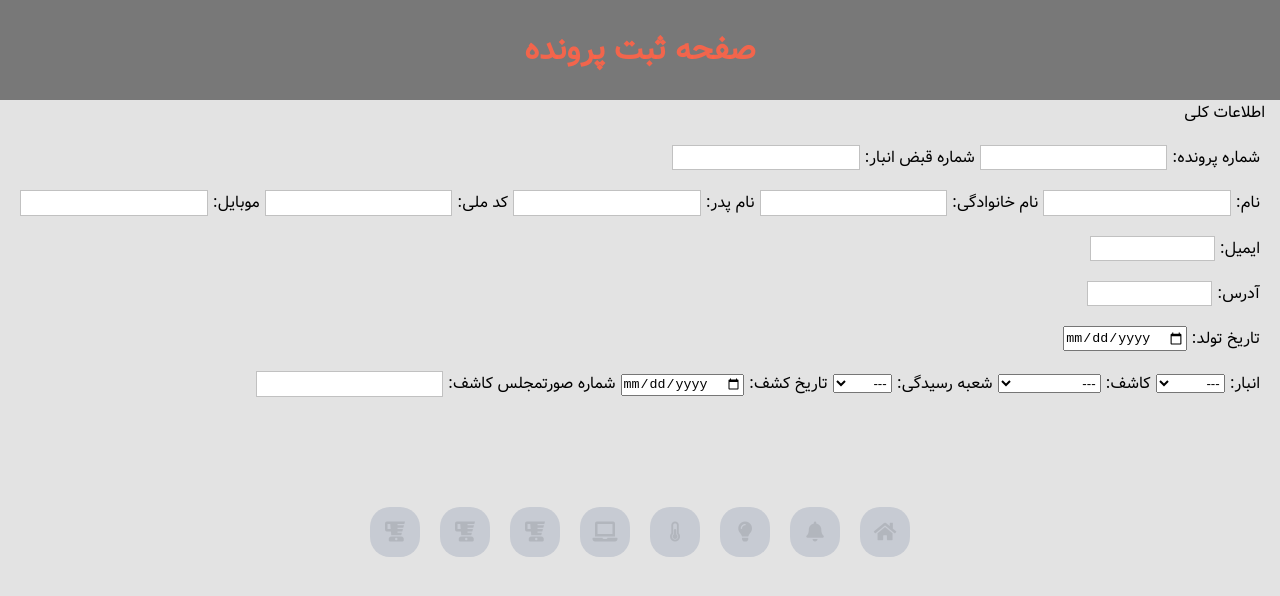
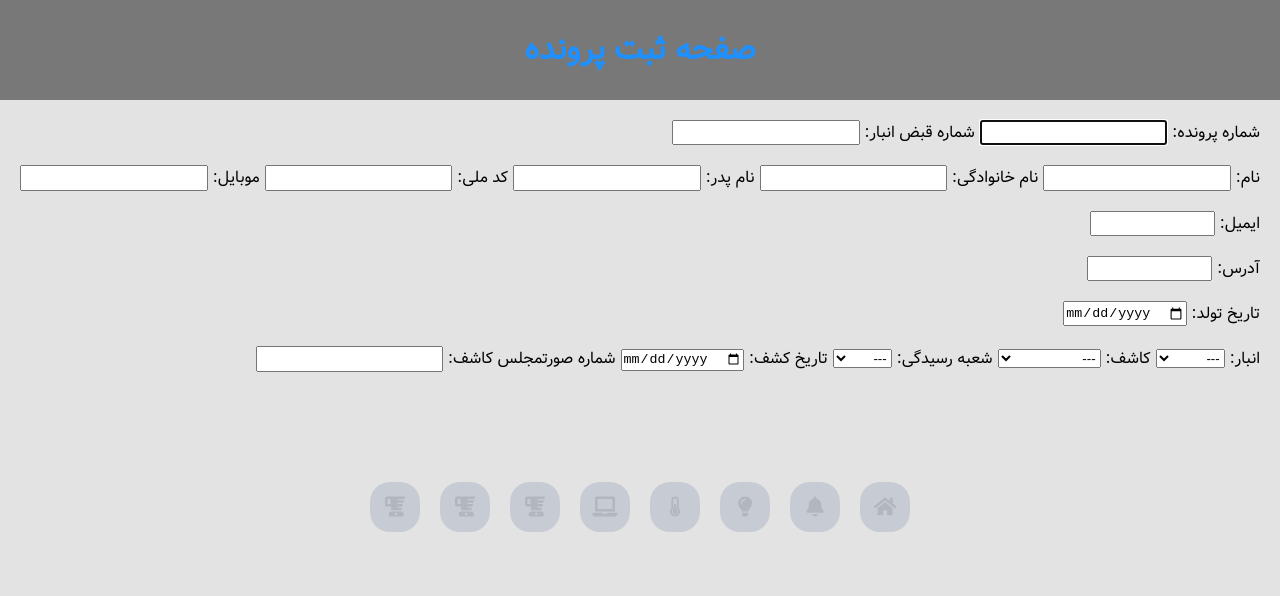
Before and after one commit to fars-co/test, a plain HTML site: page register-document2.html in a window 1280 px wide. Drawn offline with Linux system fonts and the light colour scheme; files whose address does not match are found by name.

Commit message:
add-register-page2-edit

```diff
--- a/css/register2.css
+++ b/css/register2.css
@@ -39,7 +39,7 @@ label {
 h1 {
   width: 100%;
   text-align: center;
-  color: rgba(255, 99, 71, 0.9);
+  color: dodgerblue;
 }
 .header {
   width: 100%;
@@ -56,11 +56,11 @@ h1 {
 fieldset {
   border: none;
 }
+
 input[type="text"] {
   width: 15%;
   height: 1.9em;
-  outline: none;
-  border: 1px solid rgba(51, 51, 51, 0.3);
+  outline-color: none;
 }
 input[name="address"],
 input[name="email"] {
@@ -71,6 +71,8 @@ input[name="email"] {
 input[name="address"]:focus,
 input[name="email"]:focus {
   width: 81.5%;
+  border: 1px solid dodgerblue;
+  border-radius: 10px;
 }
 div {
   margin: 20px 0;
--- a/register-document2.html
+++ b/register-document2.html
@@ -20,7 +20,6 @@
     <main class="main">
       <form action="#" method="POST">
         <fieldset>
-          <legend>اطلاعات کلی</legend>
             <table class="tbl-info">
       <div class="container-each-section">
             <!-----------id_number----------->
```
